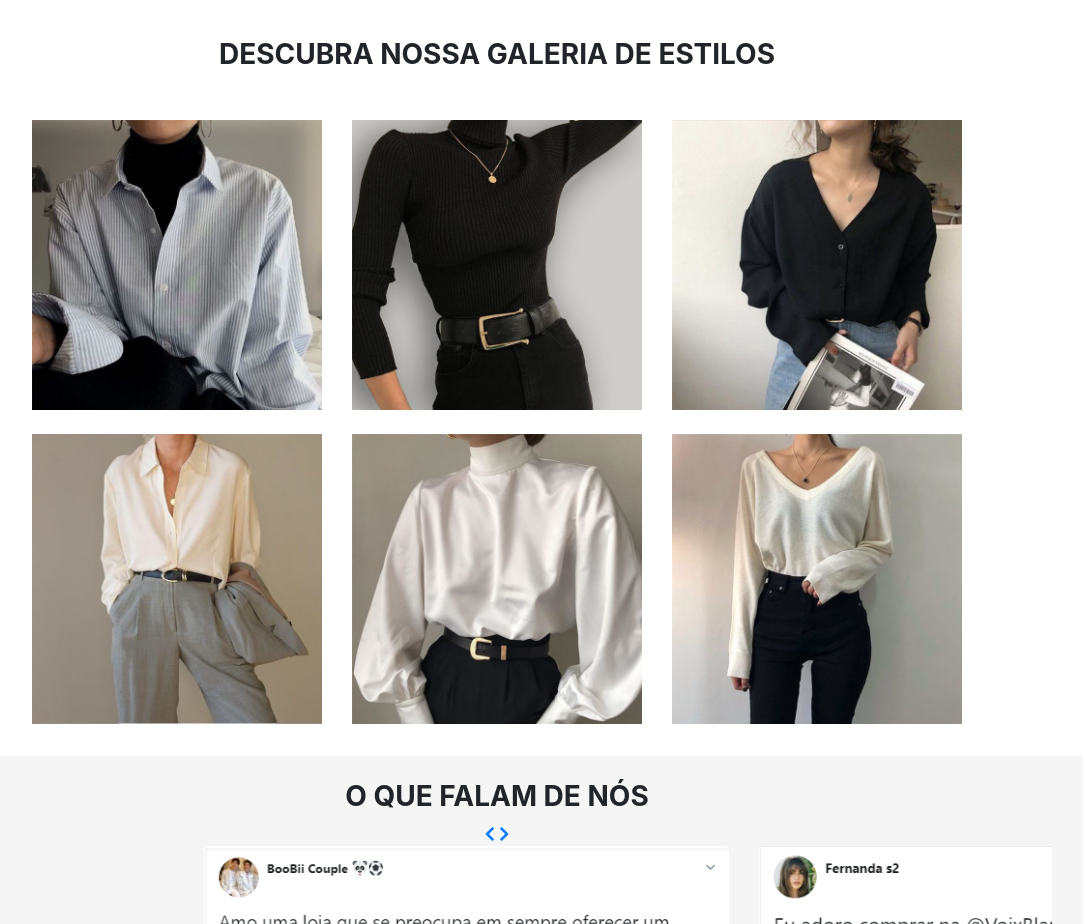
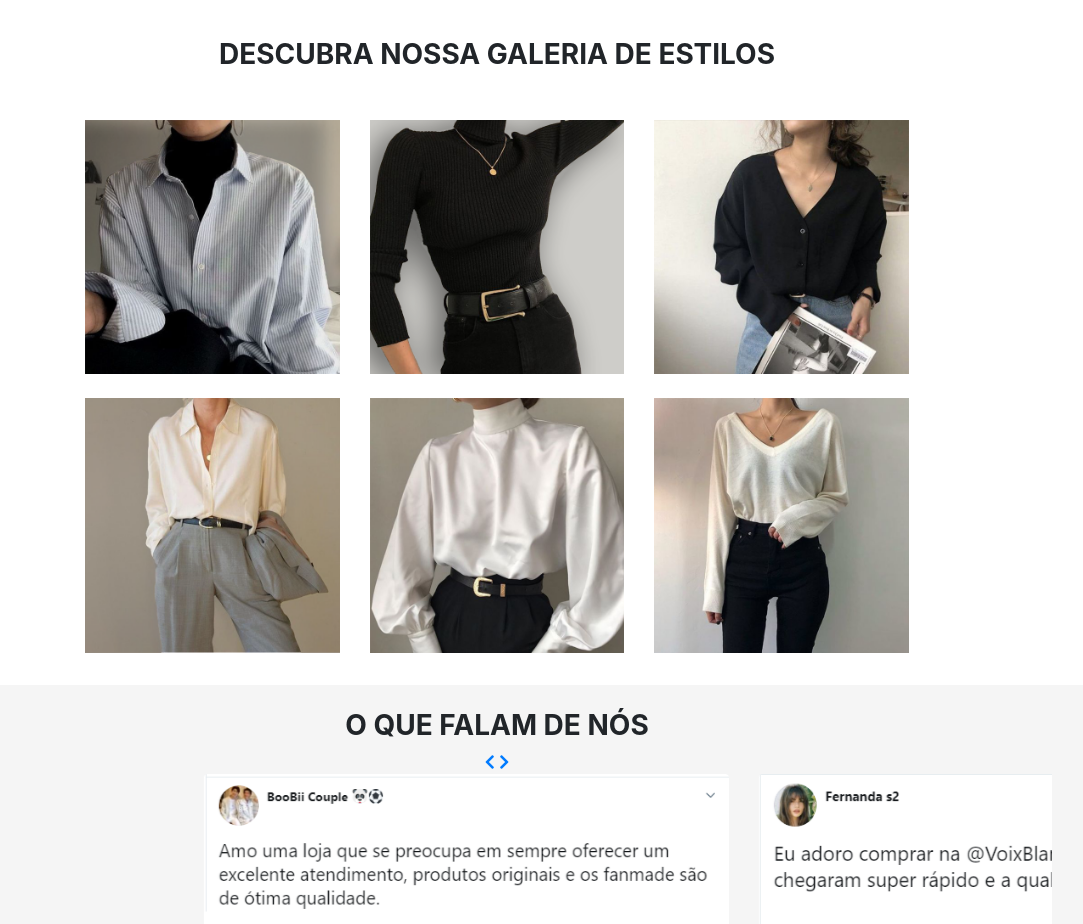
Before and after one commit to LisandraFerraz/Trabalho-conclusao-semestre, a plain HTML site: page index.html in a window 1280 px wide. Shown: the part 600-1524 px from the top of the page, without its empty margins (143-1226 px from the left). Drawn offline with nearby package versions, Linux system fonts and the light colour scheme; some packages are replaced by stand-ins of ours; a script that the page names is missing.

Commit message:
Update index.html
Mudança no grid da galeria.

```diff
--- a/index.html
+++ b/index.html
@@ -116,8 +116,8 @@
 
      <section class="trans1">
     <center>
-      <div class="col-md-9">
-          <div class="row mb-4">
+       <div class="col-sm-12 col-md-10 col-lg-8 col-mb-12">
+        <div class="row mb-4 btn-lg-12">
               <a href="img/ga6.png" data-toggle="lightbox" data-gallery="example-gallery" class="col-sm-4">
                   <img src="img/ga6.png" class="img-fluid" alt="Social com camisa de gola">
               </a>
```
